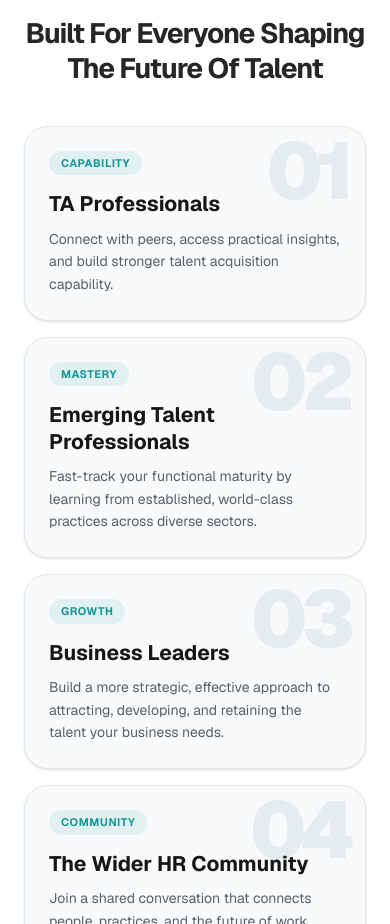
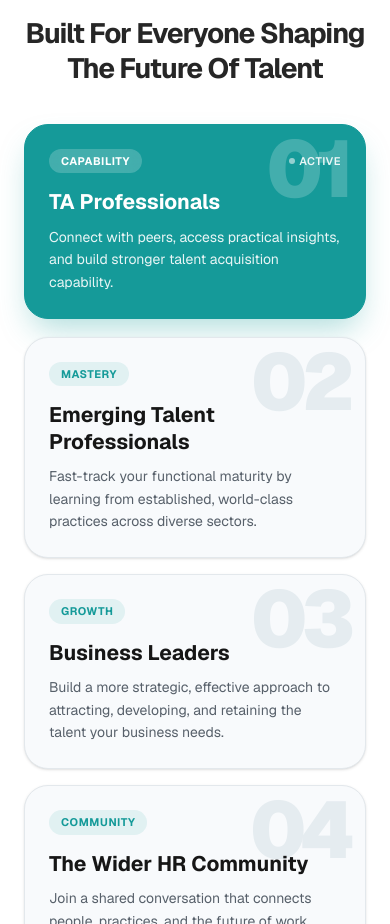
Before and after one commit to career141-dev/VOICE_OF_TALENT_LANDING, a Next.js app: page / in a window 390 px wide. Shown: the part 5860-6784 px from the top of the page. Built offline with nearby package versions, Linux system fonts and the light colour scheme; a web font is replaced by a local one.

Commit message:
Add tap-to-fill interactive state for BuiltForEveryone cards on mobile

```diff
--- a/src/app/components/BuiltForEveryoneSection.tsx
+++ b/src/app/components/BuiltForEveryoneSection.tsx
@@ -1,6 +1,6 @@
 "use client";
 
-import React from "react";
+import React, { useState } from "react";
 
 const audiences = [
   {
@@ -34,6 +34,12 @@ const audiences = [
 ];
 
 export default function BuiltForEveryoneSection() {
+  const [activeMobileCard, setActiveMobileCard] = useState<string>("01");
+
+  const toggleMobileCard = (number: string) => {
+    setActiveMobileCard(number);
+  };
+
   return (
     <section className="w-full overflow-hidden bg-white px-6 py-16 text-[#262626] md:px-12 lg:px-[7.4%] lg:py-24">
       {/* Heading */}
@@ -150,43 +156,41 @@ export default function BuiltForEveryoneSection() {
         ))}
       </div>
 
-      {/* ── MOBILE VIEW (< md): Clean, High-Contrast & Legible Cards ── */}
+      {/* ── MOBILE VIEW (< md): Interactive Tap-to-Fill Cards ── */}
       <div className="grid md:hidden grid-cols-1 sm:grid-cols-2 gap-4">
-        {audiences.map((audience) => (
+        {audiences.map((audience) => {
+          const isActive = activeMobileCard === audience.number;
+
+          return (
             <article
               key={`mobile-${audience.number}`}
-            className="
+              onClick={() => toggleMobileCard(audience.number)}
+              className={[
+                `
                   relative
                   flex
                   flex-col
                   justify-between
                   overflow-hidden
                   rounded-[24px]
-              border
-              border-[#E3E8EC]
-              bg-[#F8FAFC]
                   p-6
-              shadow-sm
+                  cursor-pointer
                   transition-all
-              active:bg-[#F0F5F6]
-              active:border-[#159A99]/50
-            "
+                  duration-500
+                  ease-out
+                  active:scale-[0.98]
+                `,
+                isActive
+                  ? "bg-[#159A99] border border-[#159A99] shadow-[0_16px_32px_-8px_rgba(21,154,153,0.35)] -translate-y-0.5"
+                  : "bg-[#F8FAFC] border border-[#E3E8EC] shadow-sm",
+              ].join(" ")}
             >
               {/* Watermark Number */}
               <span
-              className="
-                pointer-events-none
-                absolute
-                right-4
-                top-1
-                font-geist
-                text-[80px]
-                font-black
-                leading-none
-                tracking-[-0.08em]
-                text-[#E5ECF0]
-                select-none
-              "
+                className={[
+                  "pointer-events-none absolute right-4 top-1 font-geist text-[80px] font-black leading-none tracking-[-0.08em] select-none transition-colors duration-500",
+                  isActive ? "text-white/20" : "text-[#E5ECF0]",
+                ].join(" ")}
                 aria-hidden="true"
               >
                 {audience.number}
@@ -194,24 +198,48 @@ export default function BuiltForEveryoneSection() {
 
               {/* Top Tag & Number */}
               <div className="relative z-10 flex items-center justify-between mb-4">
-              <span className="rounded-full bg-[rgba(21,154,153,0.10)] px-3 py-1 font-geist text-[11px] font-bold uppercase tracking-wider text-[#159A99]">
+                <span
+                  className={[
+                    "rounded-full px-3 py-1 font-geist text-[11px] font-bold uppercase tracking-wider transition-colors duration-500",
+                    isActive
+                      ? "bg-white/20 text-white backdrop-blur-sm"
+                      : "bg-[rgba(21,154,153,0.10)] text-[#159A99]",
+                  ].join(" ")}
+                >
                   {audience.tag}
                 </span>
+
+                {isActive && (
+                  <span className="flex items-center gap-1 font-geist text-[11px] font-semibold text-white/90 uppercase tracking-wider">
+                    <span className="h-1.5 w-1.5 rounded-full bg-white animate-pulse" />
+                    ACTIVE
+                  </span>
+                )}
               </div>
 
-            {/* Title */}
+              {/* Content */}
               <div className="relative z-10">
-              <h3 className="font-geist text-[21px] font-bold leading-tight text-[#161616]">
+                <h3
+                  className={[
+                    "font-geist text-[21px] font-bold leading-tight transition-colors duration-500",
+                    isActive ? "text-white" : "text-[#161616]",
+                  ].join(" ")}
+                >
                   {audience.title}
                 </h3>
 
-              {/* Description directly readable without hover */}
-              <p className="mt-2.5 font-geist text-[14px] leading-relaxed text-[#57606A]">
+                <p
+                  className={[
+                    "mt-2.5 font-geist text-[14px] leading-relaxed transition-colors duration-500",
+                    isActive ? "text-white/90" : "text-[#57606A]",
+                  ].join(" ")}
+                >
                   {audience.description}
                 </p>
               </div>
             </article>
-        ))}
+          );
+        })}
       </div>
     </section>
   );
```
Lines whose indentation alone changed are shown as unchanged.
